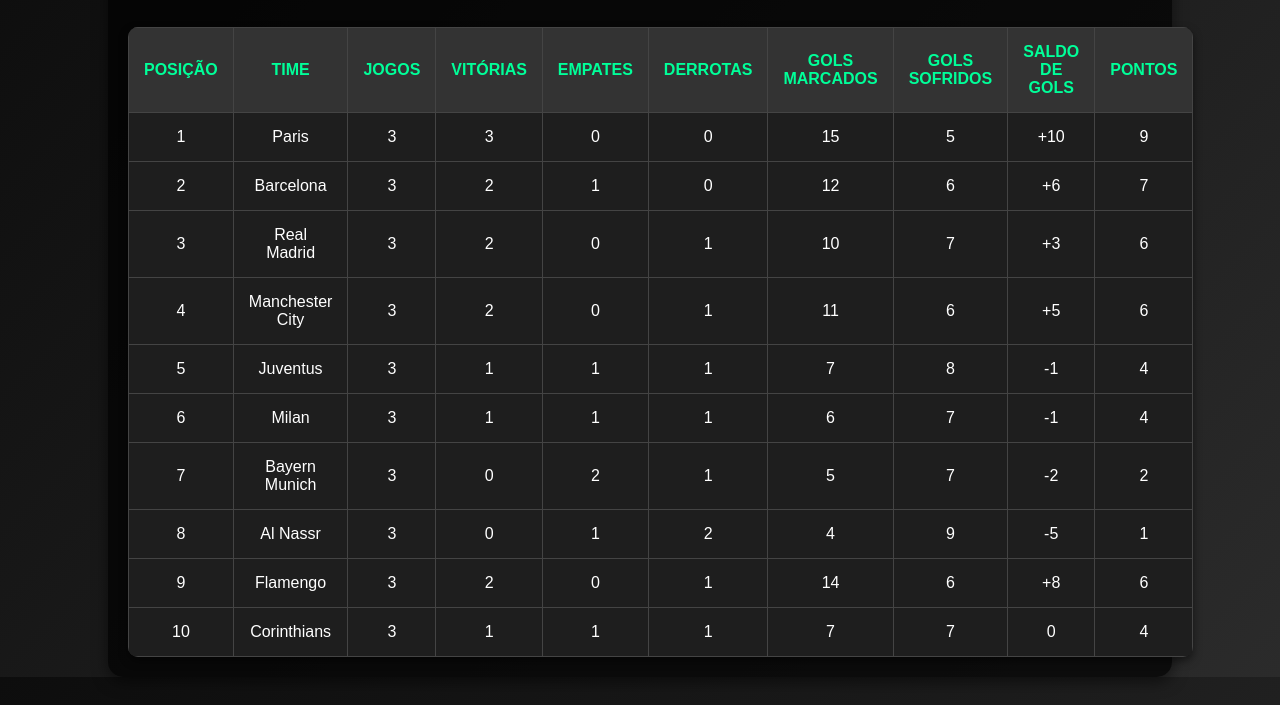
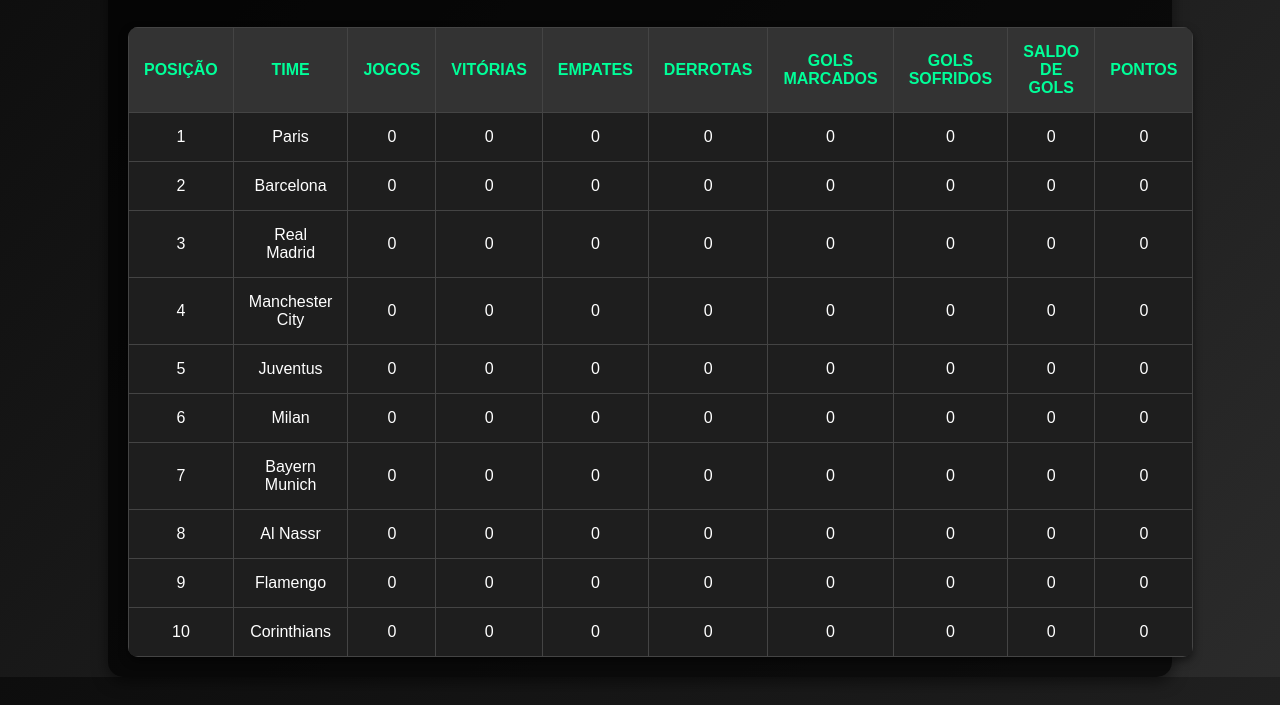
Before and after one commit to Joaov8tor/tabela, a plain HTML site: page index.html in a window 1280 px wide. Shown: the part 95-800 px from the top of the page. Drawn offline with Linux system fonts and the light colour scheme.

Commit message:
Update index.html

```diff
--- a/index.html
+++ b/index.html
@@ -84,122 +84,122 @@
                 <tr>
                     <td>1</td>
                     <td>Paris</td>
-                    <td>3</td>
-                    <td>3</td>
                     <td>0</td>
                     <td>0</td>
-                    <td>15</td>
-                    <td>5</td>
-                    <td>+10</td>
-                    <td>9</td>
+                    <td>0</td>
+                    <td>0</td>
+                    <td>0</td>
+                    <td>0</td>
+                    <td>0</td>
+                    <td>0</td>
                 </tr>
                 <tr>
                     <td>2</td>
                     <td>Barcelona</td>
-                    <td>3</td>
-                    <td>2</td>
-                    <td>1</td>
                     <td>0</td>
-                    <td>12</td>
-                    <td>6</td>
-                    <td>+6</td>
-                    <td>7</td>
+                    <td>0</td>
+                    <td>0</td>
+                    <td>0</td>
+                    <td>0</td>
+                    <td>0</td>
+                    <td>0</td>
+                    <td>0</td>
                 </tr>
                 <tr>
                     <td>3</td>
                     <td>Real Madrid</td>
-                    <td>3</td>
-                    <td>2</td>
                     <td>0</td>
-                    <td>1</td>
-                    <td>10</td>
-                    <td>7</td>
-                    <td>+3</td>
-                    <td>6</td>
+                    <td>0</td>
+                    <td>0</td>
+                    <td>0</td>
+                    <td>0</td>
+                    <td>0</td>
+                    <td>0</td>
+                    <td>0</td>
                 </tr>
                 <tr>
                     <td>4</td>
                     <td>Manchester City</td>
-                    <td>3</td>
-                    <td>2</td>
                     <td>0</td>
-                    <td>1</td>
-                    <td>11</td>
-                    <td>6</td>
-                    <td>+5</td>
-                    <td>6</td>
+                    <td>0</td>
+                    <td>0</td>
+                    <td>0</td>
+                    <td>0</td>
+                    <td>0</td>
+                    <td>0</td>
+                    <td>0</td>
                 </tr>
                 <tr>
                     <td>5</td>
                     <td>Juventus</td>
-                    <td>3</td>
-                    <td>1</td>
-                    <td>1</td>
-                    <td>1</td>
-                    <td>7</td>
-                    <td>8</td>
-                    <td>-1</td>
-                    <td>4</td>
+                    <td>0</td>
+                    <td>0</td>
+                    <td>0</td>
+                    <td>0</td>
+                    <td>0</td>
+                    <td>0</td>
+                    <td>0</td>
+                    <td>0</td>
                 </tr>
                 <tr>
                     <td>6</td>
                     <td>Milan</td>
-                    <td>3</td>
-                    <td>1</td>
-                    <td>1</td>
-                    <td>1</td>
-                    <td>6</td>
-                    <td>7</td>
-                    <td>-1</td>
-                    <td>4</td>
+                    <td>0</td>
+                    <td>0</td>
+                    <td>0</td>
+                    <td>0</td>
+                    <td>0</td>
+                    <td>0</td>
+                    <td>0</td>
+                    <td>0</td>
                 </tr>
                 <tr>
                     <td>7</td>
                     <td>Bayern Munich</td>
-                    <td>3</td>
                     <td>0</td>
-                    <td>2</td>
-                    <td>1</td>
-                    <td>5</td>
-                    <td>7</td>
-                    <td>-2</td>
-                    <td>2</td>
+                    <td>0</td>
+                    <td>0</td>
+                    <td>0</td>
+                    <td>0</td>
+                    <td>0</td>
+                    <td>0</td>
+                    <td>0</td>
                 </tr>
                 <tr>
                     <td>8</td>
                     <td>Al Nassr</td>
-                    <td>3</td>
                     <td>0</td>
-                    <td>1</td>
-                    <td>2</td>
-                    <td>4</td>
-                    <td>9</td>
-                    <td>-5</td>
-                    <td>1</td>
+                    <td>0</td>
+                    <td>0</td>
+                    <td>0</td>
+                    <td>0</td>
+                    <td>0</td>
+                    <td>0</td>
+                    <td>0</td>
                 </tr>
                 <tr>
                     <td>9</td>
                     <td>Flamengo</td>
-                    <td>3</td>
-                    <td>2</td>
                     <td>0</td>
-                    <td>1</td>
-                    <td>14</td>
-                    <td>6</td>
-                    <td>+8</td>
-                    <td>6</td>
+                    <td>0</td>
+                    <td>0</td>
+                    <td>0</td>
+                    <td>0</td>
+                    <td>0</td>
+                    <td>0</td>
+                    <td>0</td>
                 </tr>
                 <tr>
                     <td>10</td>
                     <td>Corinthians</td>
-                    <td>3</td>
-                    <td>1</td>
-                    <td>1</td>
-                    <td>1</td>
-                    <td>7</td>
-                    <td>7</td>
                     <td>0</td>
-                    <td>4</td>
+                    <td>0</td>
+                    <td>0</td>
+                    <td>0</td>
+                    <td>0</td>
+                    <td>0</td>
+                    <td>0</td>
+                    <td>0</td>
                 </tr>
             </tbody>
         </table>
```
